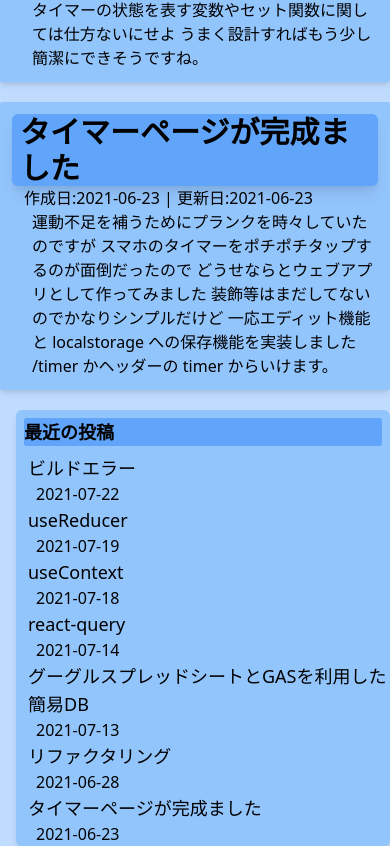
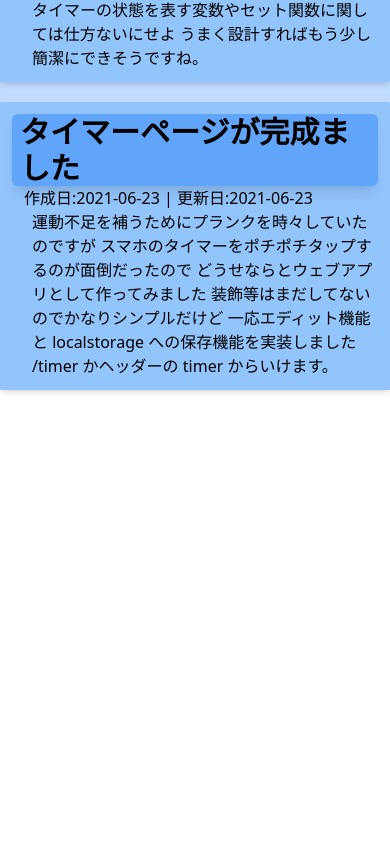
Before and after one commit to woodjellyfish/BLOG, a Next.js app: page / in a window 390 px wide. Shown: the part 10502-11348 px from the top of the page. After the commit the page ends 10912 px from the top, so only its background shows below. Built offline with nearby package versions, Linux system fonts and the light colour scheme.

Commit message:
fix RecentPosts component pos

```diff
--- a/pages/index.tsx
+++ b/pages/index.tsx
@@ -30,7 +30,7 @@ const IndexPage = ({ allPostsData }: PostsData) => {
           ))}
         </div>
 
-        <div className={sideStyle}>
+        <div className="hidden md:block flex-auto max-w-sm bg-blue-300 ml-4 mt-4 rounded-md shadow-md  top-11 h-full sticky">
           <RecentPosts postsData={allPostsData} />
         </div>
       </div>
```
